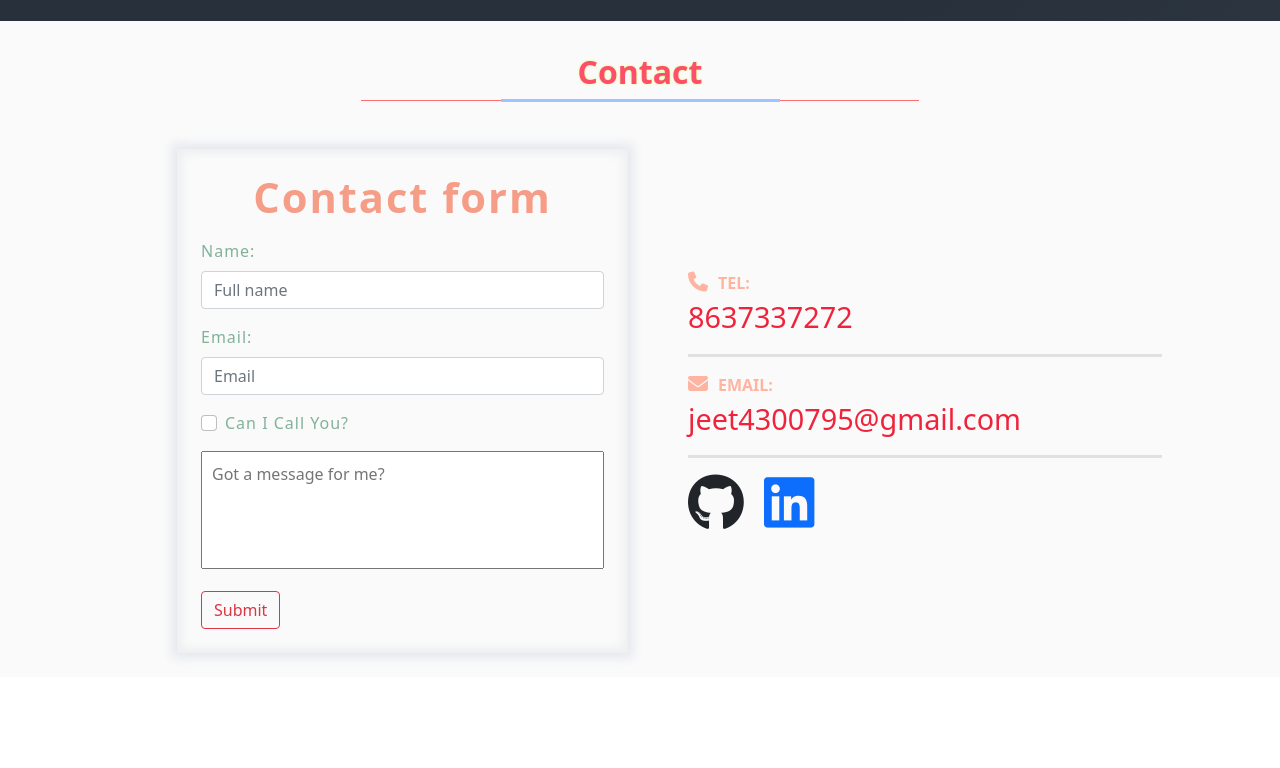
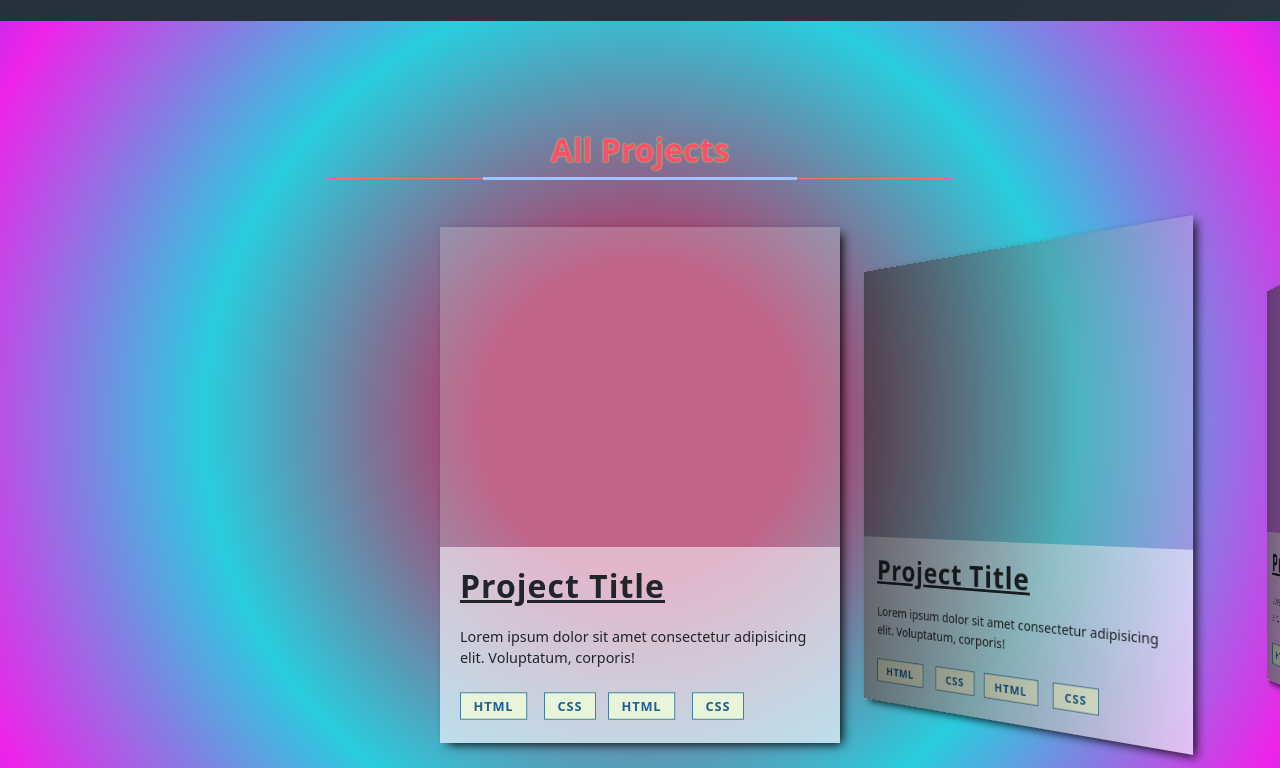
Before and after one commit to prem-jeet/portfolio1.0, a plain HTML site: page index.html in a window 1280 px wide. Shown: the part 1392-2160 px from the top of the page. Before the commit the page ends 2069 px from the top, so only its background shows below. Drawn offline with nearby package versions, Linux system fonts and the light colour scheme.

Commit message:
feat: finished basic layout of the slider

```diff
--- a/index.html
+++ b/index.html
@@ -40,6 +40,9 @@
           <div class="navbar-nav ms-auto">
             <a href="#featured" class="nav-link mt-2 mt-lg-0 me-lg-4">
               Featured Project
+            </a>
+            <a href="#all_projects" class="nav-link mt-2 mt-lg-0 me-lg-4">
+              All Projects
             </a>
             <a href="#contact" class="nav-link">Contact</a>
           </div>
@@ -175,6 +178,92 @@
       </div>
     </section>
 
+        <!-- TODO : slider type display for all the projects -->
+        <section id="all_projects">
+          <div class="container-fluid">
+            <h2 class="text-center mb-5" section-title>all projects</h2>
+            <div class="swiper-container">
+              <div class="swiper-wrapper">
+                <div class="swiper-slide">
+                  <div class="project__card">
+            <div class="project__img"></div>
+            <div class="project__text">
+              <h2 class="project__title">Project Title</h2>
+              <p class="project__description">
+                Lorem ipsum dolor sit amet consectetur adipisicing elit. Voluptatum, corporis!
+              </p>
+              <div class="project__tags">
+                <span>html</span><span>css</span>
+                <span>html</span><span>css</span>
+              </div>
+            </div>
+          </div>
+                </div>
+                <div class="swiper-slide">
+                  <div class="project__card">
+            <div class="project__img"></div>
+            <div class="project__text">
+              <h2 class="project__title">Project Title</h2>
+              <p class="project__description">
+                Lorem ipsum dolor sit amet consectetur adipisicing elit. Voluptatum, corporis!
+              </p>
+              <div class="project__tags">
+                <span>html</span><span>css</span>
+                <span>html</span><span>css</span>
+              </div>
+            </div>
+          </div>
+                </div>
+                <div class="swiper-slide">
+                  <div class="project__card">
+            <div class="project__img"></div>
+            <div class="project__text">
+              <h2 class="project__title">Project Title</h2>
+              <p class="project__description">
+                Lorem ipsum dolor sit amet consectetur adipisicing elit. Voluptatum, corporis!
+              </p>
+              <div class="project__tags">
+                <span>html</span><span>css</span>
+                <span>html</span><span>css</span>
+              </div>
+            </div>
+          </div>
+                </div>
+                <div class="swiper-slide">
+                  <div class="project__card">
+            <div class="project__img"></div>
+            <div class="project__text">
+              <h2 class="project__title">Project Title</h2>
+              <p class="project__description">
+                Lorem ipsum dolor sit amet consectetur adipisicing elit. Voluptatum, corporis!
+              </p>
+              <div class="project__tags">
+                <span>html</span><span>css</span>
+                <span>html</span><span>css</span>
+              </div>
+            </div>
+          </div>
+                </div>
+                <div class="swiper-slide">
+                  <div class="project__card">
+            <div class="project__img"></div>
+            <div class="project__text">
+              <h2 class="project__title">Project Title</h2>
+              <p class="project__description">
+                Lorem ipsum dolor sit amet consectetur adipisicing elit. Voluptatum, corporis!
+              </p>
+              <div class="project__tags">
+                <span>html</span><span>css</span>
+                <span>html</span><span>css</span>
+              </div>
+            </div>
+          </div>
+                </div>
+              </div>
+            </div>
+          </div>
+        </section>
+
     <!-- contact section -->
     <section id="contact" class="p-4 pt-0">
       <div class="container">
@@ -294,7 +383,6 @@
         </div>
       </div>
     </section>
-    <!-- TODO : slider type display for all the projects -->
 
 
 
--- a/index.js
+++ b/index.js
@@ -35,3 +35,21 @@ function checked_status(e) {
     .querySelector("#mobile")
     .toggleAttribute("required", checked);
 }
+
+
+
+// * swiper js config
+var swiper = new Swiper(".swiper-container", {
+	effect: "coverflow",
+	grabCursor: true,
+	centeredSlides: true,
+	slidesPerView: "auto",
+	coverflowEffect: {
+		rotate: 50,
+		stretch: 0,
+		depth: 100,
+		modifier: 1,
+		slideShadows: true
+	},
+
+});
--- a/style.css
+++ b/style.css
@@ -330,6 +330,106 @@ background-image: linear-gradient(315deg, #ffcfdf 0%, #b0f3f1 74%);
   transform: scale(1.075);
 }
 
+
+/* style for all project section */
+#all_projects {
+	position: relative;
+	width: 100%;
+	min-height: 100vh;
+	display: flex;
+	justify-content: center;
+	align-items: center;
+	overflow: hidden;
+
+  background: rgb(180,58,105);
+background: radial-gradient(circle, rgba(180,58,105,1) 4%, rgba(41,205,222,1) 11%, rgba(238,35,233,1) 18%, rgba(29,74,253,1) 25%, rgba(69,252,133,1) 34%, rgba(213,69,252,1) 42%, rgba(217,252,69,1) 51%, rgba(69,177,252,1) 59%, rgba(252,201,69,1) 71%, rgba(69,220,252,1) 78%, rgba(174,252,69,1) 84%, rgba(252,69,155,1) 91%, rgba(69,252,155,1) 96%);
+background-position: 50% 50%;
+background-size: 1000%;
+
+animation: all_project_bg_anime 30s ease-in-out infinite;
+}
+
+
+@keyframes all_project_bg_anime{
+0%{
+  background-size: 1000%;
+}
+25%{
+  background-size: 500%;
+}
+50%{
+  background-size: 100%;
+}
+75%{
+  background-size: 500%;
+}
+100%{
+  background-size: 1000%;
+}
+}
+.swiper-container {
+	width: 100%;
+
+}
+
+.swiper-slide {
+	background-position: center;
+	background-size: cover;
+	width: 50vh;
+}
+
+.project__card {
+	width: 100%;
+	display: flex;
+	flex-direction: column;
+	box-shadow: 5px 4px 10px -3px #000;
+}
+
+
+.project__img{
+	height: 40vh;
+	background-color: #e5e5e53f;
+}
+
+.project__text{
+	padding: 20px;
+  background-color: #fafaffa6;
+}
+
+.project__text > * + *{
+	margin-top: 20px;
+}
+
+.project__title{
+	font-weight: 700;
+	letter-spacing: 1px;
+	text-decoration: underline;
+}
+.project__text p{
+	font-size: 90%;
+}
+
+.project__tags{
+	display: flex;
+	flex-wrap:wrap;
+}
+
+.project__tags span{
+	display: inline-block;
+	padding: 0.25em 1em;
+	background-color: #e9f5db;
+	text-transform: uppercase;
+	border:1px solid #1e6091;
+	color: #1e6091;
+	font-weight: 600;
+	letter-spacing: 1px;
+	transform-origin: center left;
+	transform: scale(0.8);
+}
+
+
+
+
 /* media query */
 @media (max-width: 768px) {
   #resume-button {
```
